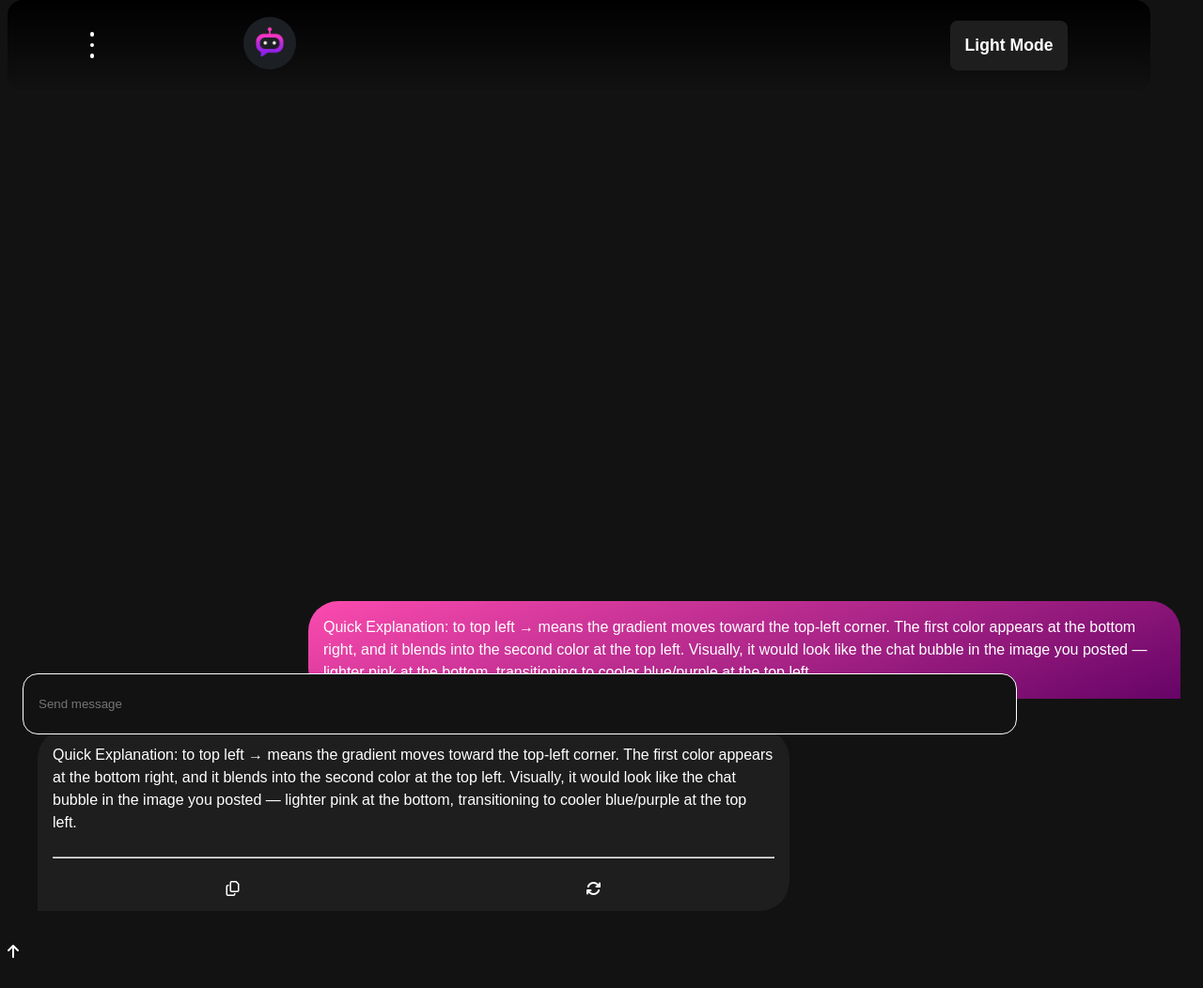
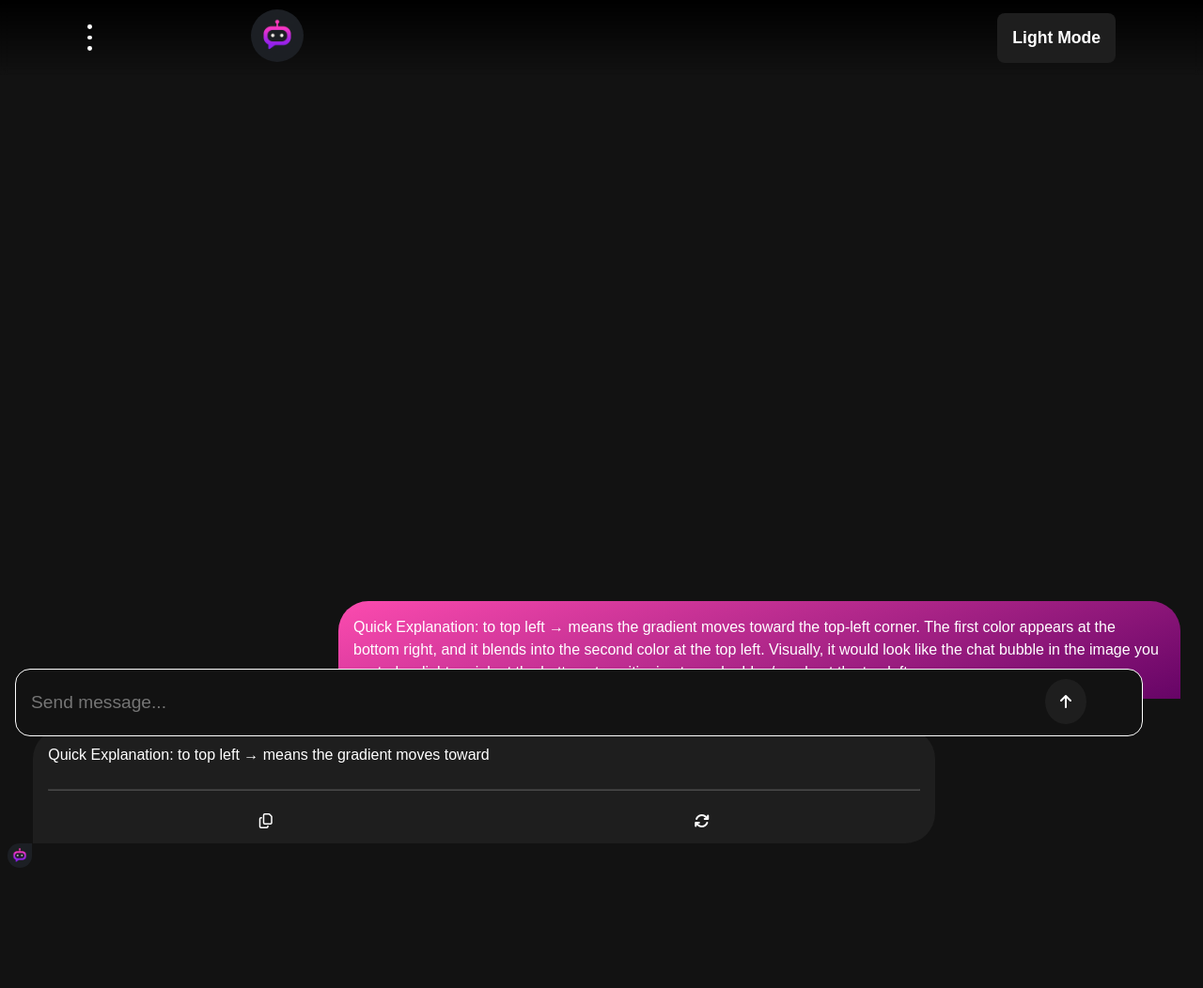
Before and after one commit to isnirvana/ai-chatbot, a website built with Parcel: page src/index.html in a window 1280 px wide. Shown: the whole page at 94% size. Built offline with nearby package versions, Linux system fonts and the light colour scheme.

Commit message:
feat(input): added and style the send input

```diff
--- a/src/index.html
+++ b/src/index.html
@@ -43,11 +43,7 @@
       <div class="assistant">
         <div class="assistant__massage">
           <div class="message-text">
-            Quick Explanation: to top left → means the gradient moves toward the
-            top-left corner. The first color appears at the bottom right, and it
-            blends into the second color at the top left. Visually, it would
-            look like the chat bubble in the image you posted — lighter pink at
-            the bottom, transitioning to cooler blue/purple at the top left.
+            Quick Explanation: to top left → means the gradient moves toward
           </div>
           <hr />
           <div class="assistant__massage--icons">
@@ -55,10 +51,13 @@
             <i class="fa-solid fa-arrows-rotate"></i>
           </div>
         </div>
+        <div class="assistant__profile">
+          <img src="./assets/icons/logo.png" alt="" />
+        </div>
       </div>
 
       <div class="message-input">
-        <input type="text" class="text-input" placeholder="Send message" />
+        <input type="text" class="text-input" placeholder="Send message..." />
         <div class="message-input__send">
           <i class="fa-solid fa-arrow-up"></i>
         </div>
--- a/src/stylesheets/global.css
+++ b/src/stylesheets/global.css
@@ -11,11 +11,16 @@
   --color-icon: #ffffff;
 }
 
+* {
+  margin: 0;
+  padding: 0;
+  box-sizing: border-box;
+}
+
 body {
   font-family: Arial, Helvetica, sans-serif;
   height: 100dvh;
   width: 100vw;
   background-color: var(--color-background);
   color: var(--color-text-primary);
-  position: relative;
 }
--- a/src/stylesheets/layout.css
+++ b/src/stylesheets/layout.css
@@ -2,8 +2,7 @@ header {
   display: flex;
   justify-content: space-around;
   align-items: center;
-  border-radius: 1rem;
-  width: 95%;
+  width: 100%;
   height: 10%;
   position: fixed;
   top: 0;
@@ -38,13 +37,6 @@ header {
   margin-left: 1rem;
 }
 
-img {
-  max-width: 100%;
-  height: 3.5rem;
-  border-radius: 50%;
-  object-fit: cover;
-}
-
 button {
   border: none;
   padding: 1rem;
@@ -62,20 +54,19 @@ button {
 main {
   display: flex;
   flex-direction: column;
-  gap: 2rem;
+  row-gap: 2rem;
   height: fit-content;
   width: 100%;
   margin-top: 50%;
   line-height: 1.5rem;
+  position: relative;
+  padding-bottom: 10rem;
 }
 
 .user {
   display: flex;
   justify-content: flex-end;
   width: 100%;
-  /* position: relative; */
-  /* height: 10rem; */
-  /* background-color: red; */
 }
 
 .user__massage {
@@ -85,29 +76,24 @@ main {
     var(--color-user-bubble-gradient-end)
   );
   min-height: fit-content;
+  margin-right: 1.5rem;
   width: 70%;
-  margin-right: 2rem;
   padding: 1rem;
   border-radius: 2rem;
   border-bottom-right-radius: 0;
 }
 
 .assistant {
-  /* height: 5rem; */
-  /* height: auto; */
   width: 100%;
-  /* position: relative; */
 }
 
 .assistant__massage {
-  /* position: absolute; */
-  /* position: absolute; */
   background-color: var(--color-bot-bubble);
   height: fit-content;
-  width: 60%;
+  width: 75%;
   padding: 1rem;
   border-radius: 2rem;
-  margin-left: 2rem;
+  margin-left: 2.2rem;
   border-bottom-left-radius: 0;
 }
 
@@ -121,15 +107,47 @@ main {
   cursor: pointer;
 }
 
-.text-input {
+.assistant__profile img {
+  height: 1.6rem;
+  margin: 0 0 0 0.5rem;
+  border-top-right-radius: 0;
+}
+
+.message-input {
   position: fixed;
-  border: none;
-  bottom: 0.1rem;
-  width: 80%;
-  border-radius: 1rem;
-  padding: 1.5rem 1rem;
   margin-left: 1rem;
   margin-bottom: 1rem;
+  margin-top: 10rem;
+  left: 0;
+  right: 5%;
+  bottom: 0;
+}
+
+.text-input {
+  border: none;
+  width: 100%;
+  padding: 1.5rem 0.5rem;
+  border-radius: 1rem;
   background-color: var(--color-background);
   border: 1px solid var(--color-text-primary);
+  color: var(--color-text-primary);
+  font-size: 1.2rem;
+  outline: none;
 }
+
+.text-input::placeholder {
+  font-size: 1.2rem;
+  padding-left: 0.5rem;
+}
+
+.message-input__send {
+  position: absolute;
+  top: 15%;
+  right: 5%;
+}
+
+.fa-arrow-up {
+  padding: 1rem;
+  background-color: var(--color-bot-bubble);
+  border-radius: 50%;
+}
--- a/src/stylesheets/utilities.css
+++ b/src/stylesheets/utilities.css
@@ -1,3 +1,11 @@
 hr {
   margin: 1.5rem 0;
+  opacity: 0.2;
 }
+
+img {
+  max-width: 100%;
+  height: 3.5rem;
+  border-radius: 50%;
+  object-fit: cover;
+}
```
